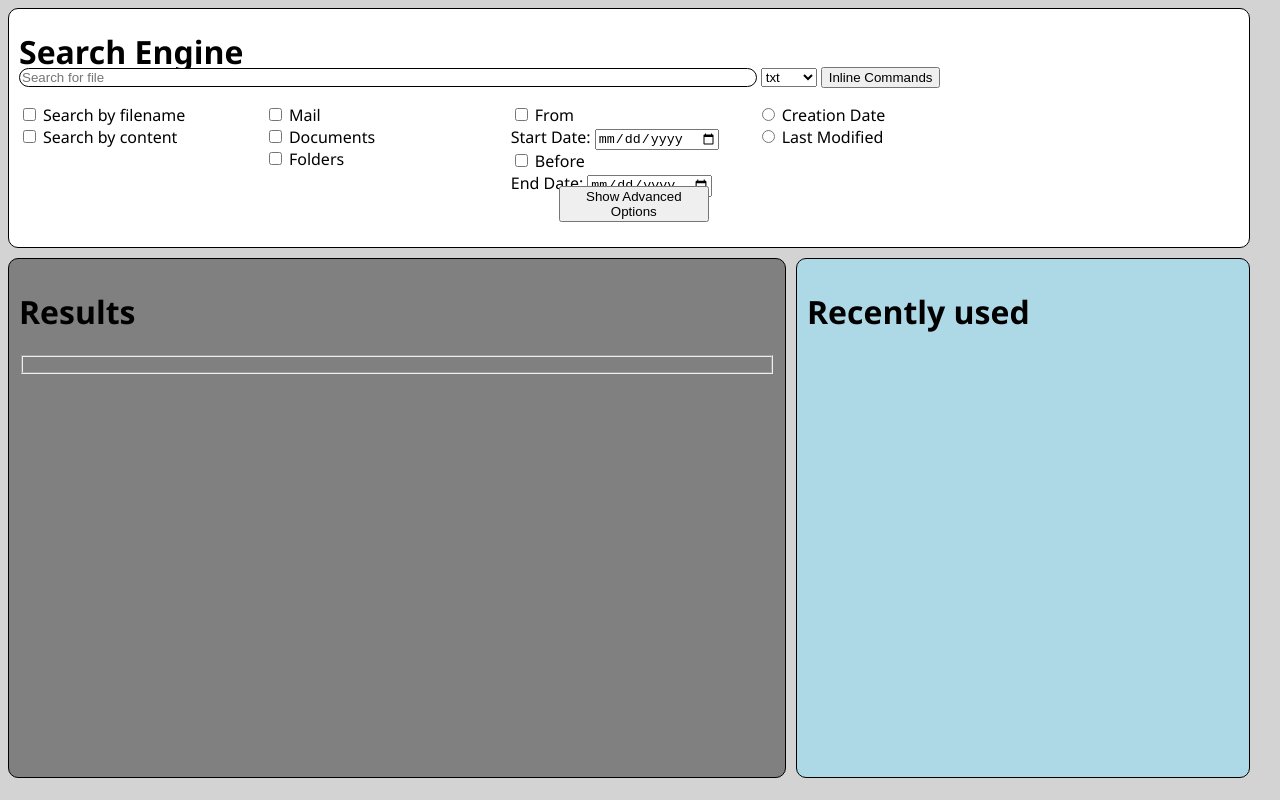
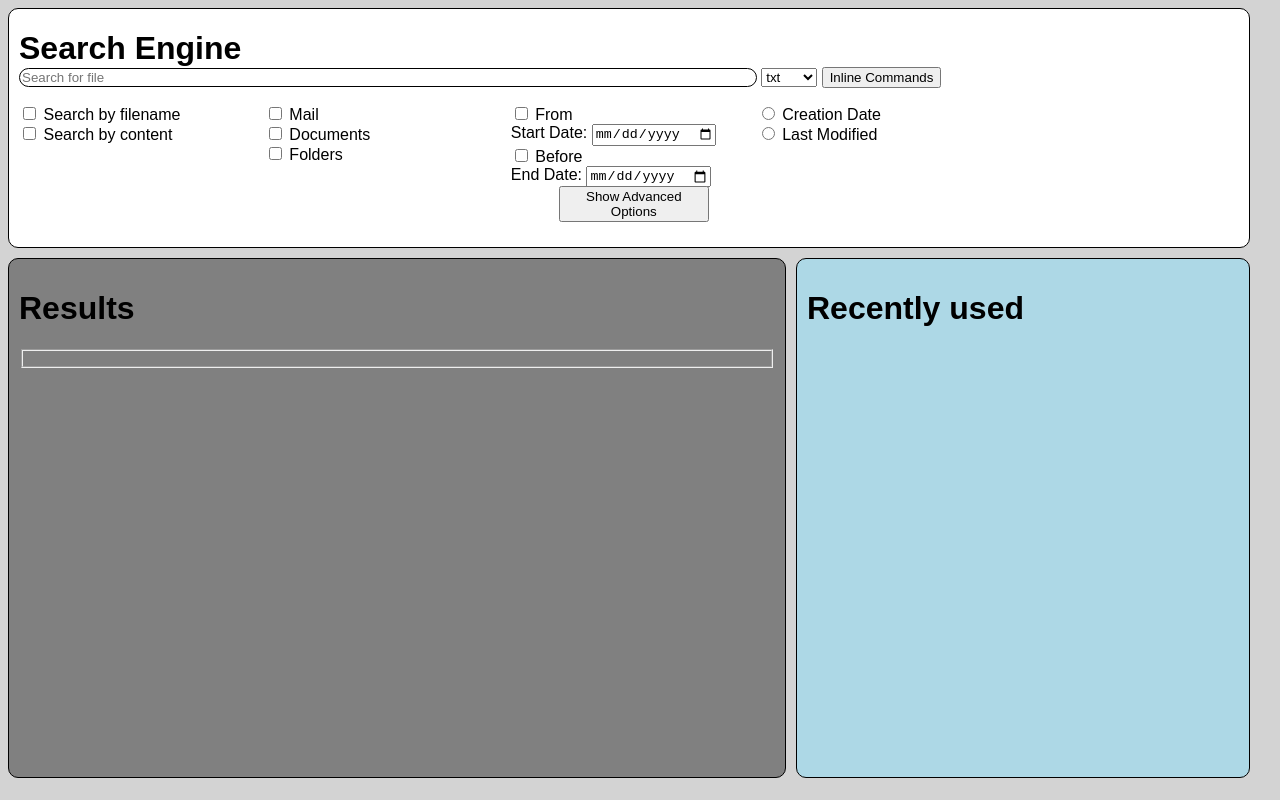
Before and after one commit to Klint02/P7---PSEngine, a plain HTML site: page index.html in a window 1280 px wide. Drawn offline with Linux system fonts and the light colour scheme.

Commit message:
Fixed font

```diff
--- a/index.html
+++ b/index.html
@@ -31,26 +31,26 @@
                     <div id="searchOptions">
                         <div>
                             <input type="checkbox" name="filenameOption">
-                            <label for="filenameOption" class="ContainsText">Search by filename</label>
+                            <label for="filenameOption">Search by filename</label>
                         </div>
                         <div>
                             <input type="checkbox" name="contentOption">
-                            <label for="contentOption" class="ContainsText">Search by content</label>
+                            <label for="contentOption">Search by content</label>
                         </div>
                     </div>
                     <div id="buttons">
                         <div>
                             <input type="checkbox" name="filter1" id="Mail">
-                            <label for="filter1" id="Mail" class="ContainsText">Mail </label>
+                            <label for="filter1" id="Mail">Mail </label>
                         </div>
 
                         <div>
                             <input type="checkbox" name="filter2" id="Docs">
-                            <label for="filter2" class="ContainsText">Documents </label>
+                            <label for="filter2">Documents </label>
                         </div>
                         <div>
                             <input type="checkbox" name="filter3" id="Folders">
-                            <label for="filter3" class="ContainsText">Folders</label>
+                            <label for="filter3">Folders</label>
                         </div>
 
                     </div>
@@ -58,29 +58,29 @@
                     <div id="datetime">
                         <div>
                             <input type="checkbox" name="searchInterval" id="searchInterval">
-                            <label for="searchInterval" class="ContainsText">From </label>
+                            <label for="searchInterval">From </label>
                         </div>
                         <div>
-                            <label for="startDate" class="ContainsText">Start Date:</label>
+                            <label for="startDate">Start Date:</label>
                             <input type="date" name="startDate" id="startDate" />
                         </div>
                         <div>
                             <input type="checkbox" name="searchInterval" id="searchInterval">
-                            <label for="searchInterval" class="ContainsText">Before</label>
+                            <label for="searchInterval">Before</label>
                         </div>
                         <div>
-                            <label for="endDate" class="ContainsText">End Date:</label>
+                            <label for="endDate">End Date:</label>
                             <input type="date" id="endDate" />
                         </div>
                 </div>
                 <div id="dateButtons">
                     <div>
                         <input type="radio" name="dateCreated" id="dateCreated">
-                        <label for="dateCreated" class="ContainsText">Creation Date </label>
+                        <label for="dateCreated">Creation Date </label>
                     </div>
                     <div>
                         <input type="radio" name="dateCreated" id="lastModified">
-                        <label for="lastModified" class="ContainsText">Last Modified</label>
+                        <label for="lastModified">Last Modified</label>
                     </div>
                 </div>
             </div>
--- a/stylesheet.css
+++ b/stylesheet.css
@@ -1,4 +1,7 @@
-body {background-color: lightgrey;}
+body {
+    background-color: lightgrey;
+    font-family: sans-serif;
+}
 
 #container {
     display: inline-grid;
@@ -23,7 +26,6 @@ body {background-color: lightgrey;}
 h1 {
     grid-row-start: 1;
     grid-row-end: 2;
-    font-family: 'Segoe UI'
 }
 
 #Search {
@@ -96,10 +98,6 @@ h1 {
     border-radius: 10px;
 }
 
-.ContainsText{
-    font-family: 'Segoe UI';
-}
-
 table {
     border: 2px solid rgb(0, 0, 0);
 
@@ -109,5 +107,4 @@ th,
 td {
     padding: 5px;
     border: 1px solid rgb(160 160 160);
-    font-family: 'Segoe UI';
 }
```
